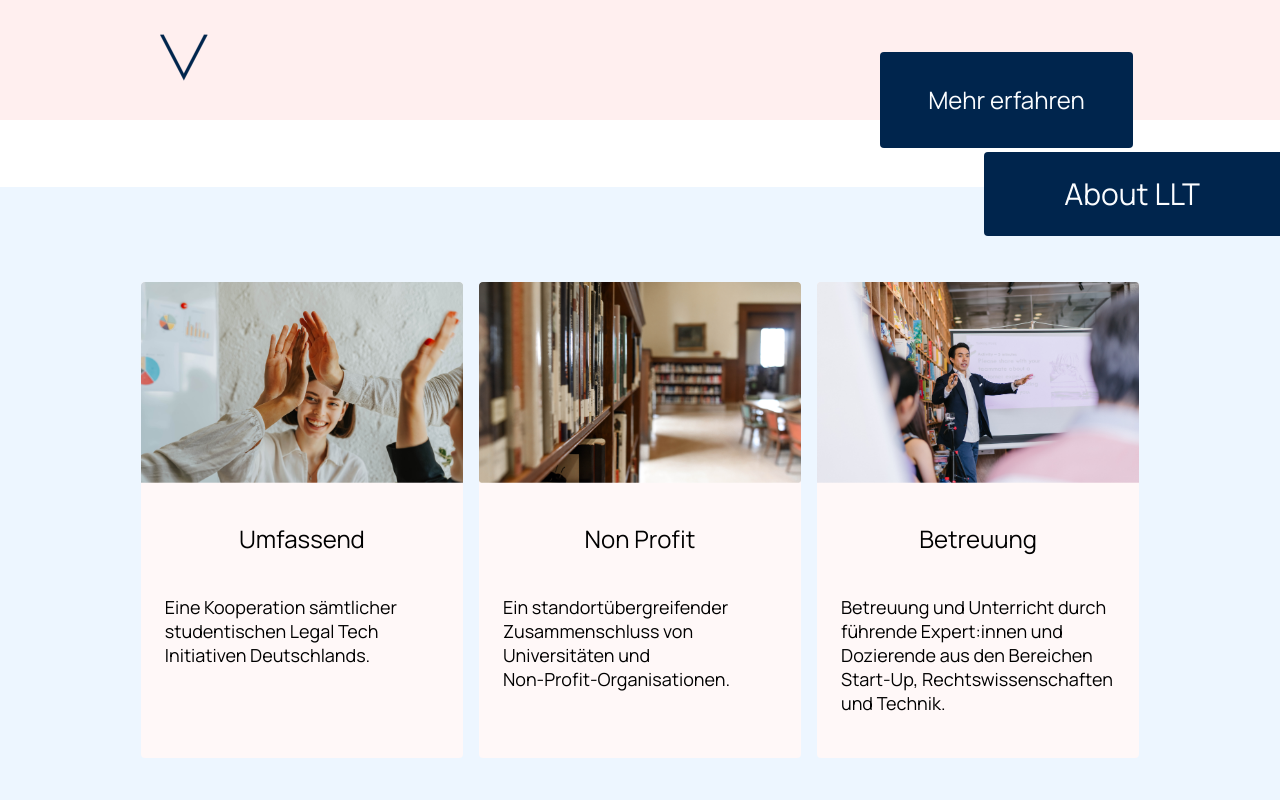
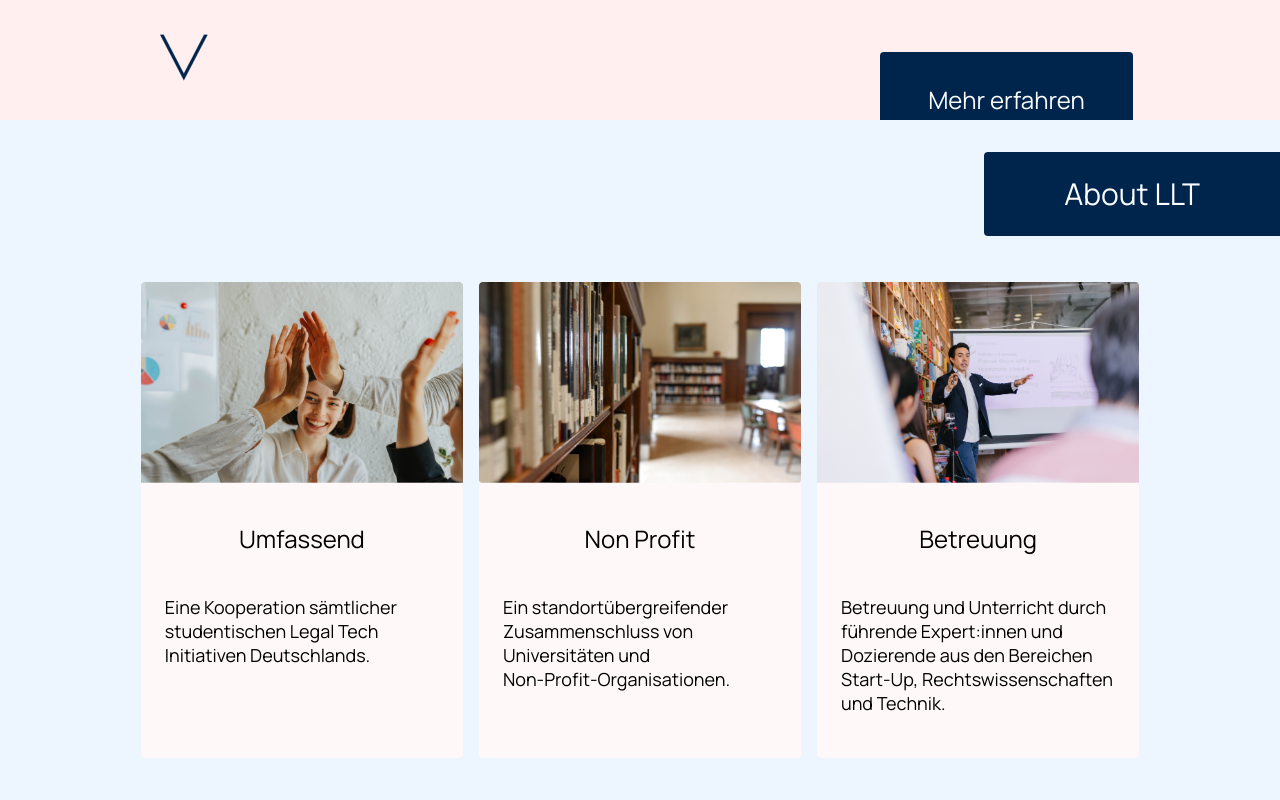
Before and after one commit to tiehm/hackathon-website, a React (Create React App) app: page / in a window 1280 px wide. Shown: the part 680-1480 px from the top of the page. Built offline with nearby package versions, Linux system fonts and the light colour scheme.

Commit message:
fix: background should be across the whole screen

```diff
--- a/src/components/about/About.tsx
+++ b/src/components/about/About.tsx
@@ -51,7 +51,7 @@
   render() {
     return <div
       id="about-page"
-      className="h-screen relative flex justify-center items-center"
+      className="h-screen relative flex justify-center items-center bg-blue-3"
     >
       <div className={'absolute top-4 right-0 rounded-l z-10 bg-blue-12 ' +
           'text-blue-1 text-3xl px-16 py-4 ' +
```
